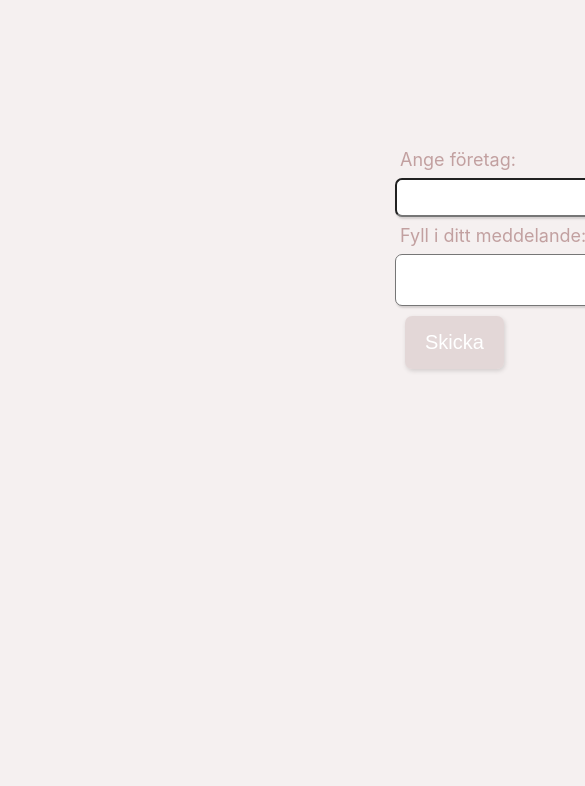
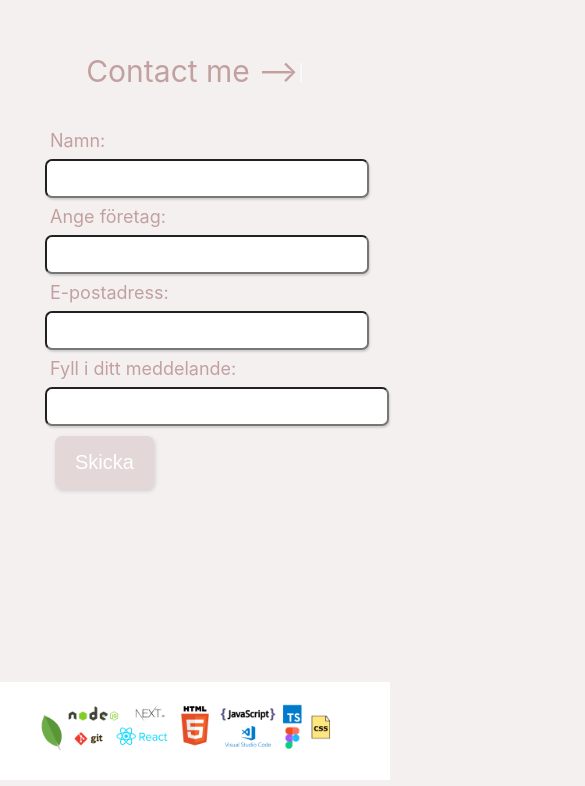
Before and after one commit to feliziaboustedt/portfolio, a website built with Vite: page Frontend/index.html in a window 390 px wide. Shown: the part 1041-1827 px from the top of the page, 585 px wide, since content can reach past the window. Before the commit the page ends 1723 px from the top, so only its background shows below. Built offline with nearby package versions, Linux system fonts and the light colour scheme; files whose address does not match are found by name.

Commit message:
fixed frontend design,added dev-toolbar and meda query for resposive usability

```diff
--- a/Frontend/index.html
+++ b/Frontend/index.html
@@ -12,7 +12,7 @@
 
       <div class="navbar">
       <nav>
-        <ul><li><a href="#contact-page">Kontakt</li><li><a href="#Verktyg">Verktyg</a></li><li><a href="">CV</a></li><li><a href="https://github.com/feliziaboustedt">GitHub</a></li></ul>
+        <ul><li><a href="#contact-page">Kontakt</li><li><a href="#dev-tools">Verktyg</a></li><li><a href="">CV</a></li><li><a href="https://github.com/feliziaboustedt">GitHub</a></li></ul>
       </nav>
       </div>
 
@@ -29,6 +29,7 @@
       </div>
 
       <div class="next-page"><a href="#contact-page"><i class="fa-solid fa-circle-arrow-down"></i></a></div>
+
 
       <div id="contact-page">
         <div class="contact-text">
@@ -47,19 +48,26 @@
             </script>
 </div>
 <div class="contact-form">
-        <form action="">
+  <form action="mailto:felizia.boustedt@hotmail.com" method="post" enctype="text/plain">
+    <label for="name">Namn: </label>
+    <input type="text" name="name" class="name">
     <label for="Company">Ange företag: </label>
-          <input type="text" class="companyName" required>
+    <input type="text" name="name" class="name">
+    <label for="email">E-postadress: </label>
+    <input type="text" name="mail" class="e-mail">
     <label for="textBox">Fyll i ditt meddelande: </label>
-          <textarea name="textBox" class="textBox"></textarea>
+    <input type="text" name="comment" size="45" class="textBox">
+    <input type="submit" value="Skicka" class="form-btn">
   </form>
-        <button type="submit" class="form-btn">Skicka</button>
+
 </div>
 </div>
 
 </div>
+<div id="dev-tools">
+  <img src="assets/Untitled design.png" alt="development-tools-icons" class="dev-tool-img">
+</div>
 </div >
     <script type="module" src="/src/main.ts"></script>
-    <!-- <script src="/socket.io/socket.io.js"></script> -->
   </body>
 </html>
--- a/Frontend/src/style.css
+++ b/Frontend/src/style.css
@@ -100,9 +100,13 @@ height: 500px;
   border-radius: 50%;
 }
 
+.dev-tool-img{
+  width: 100%;
+}
+
 #contact-page {
-  display: flex;
-  flex-direction: column;
+  display: grid;
+  grid-template-columns: auto auto;
   justify-content: center;
   align-items: center;
   height: 100vh;
@@ -129,13 +133,14 @@ height: 500px;
    }
 }
 
-#contact-page {
-  display: grid;
-  grid-template-columns: auto auto;
+.contact-text {
+  width: 35rem;
 }
 
-.contact-text {
-  width: 700px;
+.contact-form{
+  display: flex;
+  justify-content: center;
+  width: 35rem;
 }
 
 .contact-form form{
@@ -148,7 +153,19 @@ height: 500px;
     font-size: 18px;
     color: #c2a0a0;
    }
+   .name{
+    width: 300px;
+    border-radius: 7px;
+    box-shadow: 1px 2px 2px rgb(211, 206, 206);
+    padding: 10px;
+   }
    .companyName {
+    width: 300px;
+    border-radius: 7px;
+    box-shadow: 1px 2px 2px rgb(211, 206, 206);
+    padding: 10px;
+   }
+   .e-mail {
     width: 300px;
     border-radius: 7px;
     box-shadow: 1px 2px 2px rgb(211, 206, 206);
@@ -183,3 +200,33 @@ height: 500px;
   background-color: #c2a0a0;
   box-shadow: 1px 3px 3px rgb(211, 206, 206);
 }
+
+@media screen and (max-width: 700px) {
+  #messages {
+    width: 450px;
+    height: 500px;
+    }
+  .nav{
+    /* height: ; */
+    width: 100%;
+    display: flex;
+    justify-content: center;
+  }
+  .picture{
+    height: 150px;
+    width: 150px;
+  }
+  #contact-page{
+    display: flex;
+    align-items: center;
+    flex-direction: column;
+    align-items: center;
+  }
+  .contact-text{
+    display: flex;
+    align-items: center;
+    justify-content: center;
+    width: 20rem;
+    height: 100px;
+  }
+}
```
Also changed, not shown: Frontend/assets/Untitled design.png (added). Lines whose indentation alone changed are shown as unchanged.
